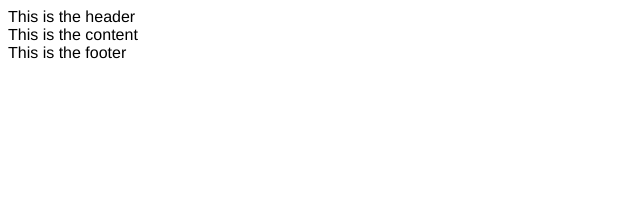
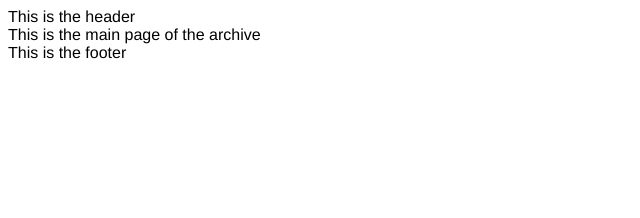
Before and after one commit to Reuvenmekonen/archive-template, a Jekyll site: the page built from index.html, in a window 1280 px wide. Shown: the top 218 px of the page, without its empty margins (0-640 px from the left). Built offline with Jekyll 4.4.1, drawn with Linux system fonts in a browser that asks for light colours.

Commit message:
Update index.html

```diff
--- a/index.html
+++ b/index.html
@@ -3,6 +3,6 @@ title: My Archive
 ---
 <div class="content">
 
-	This is the content
+	This is the main page of the archive
 
 </div>
```
